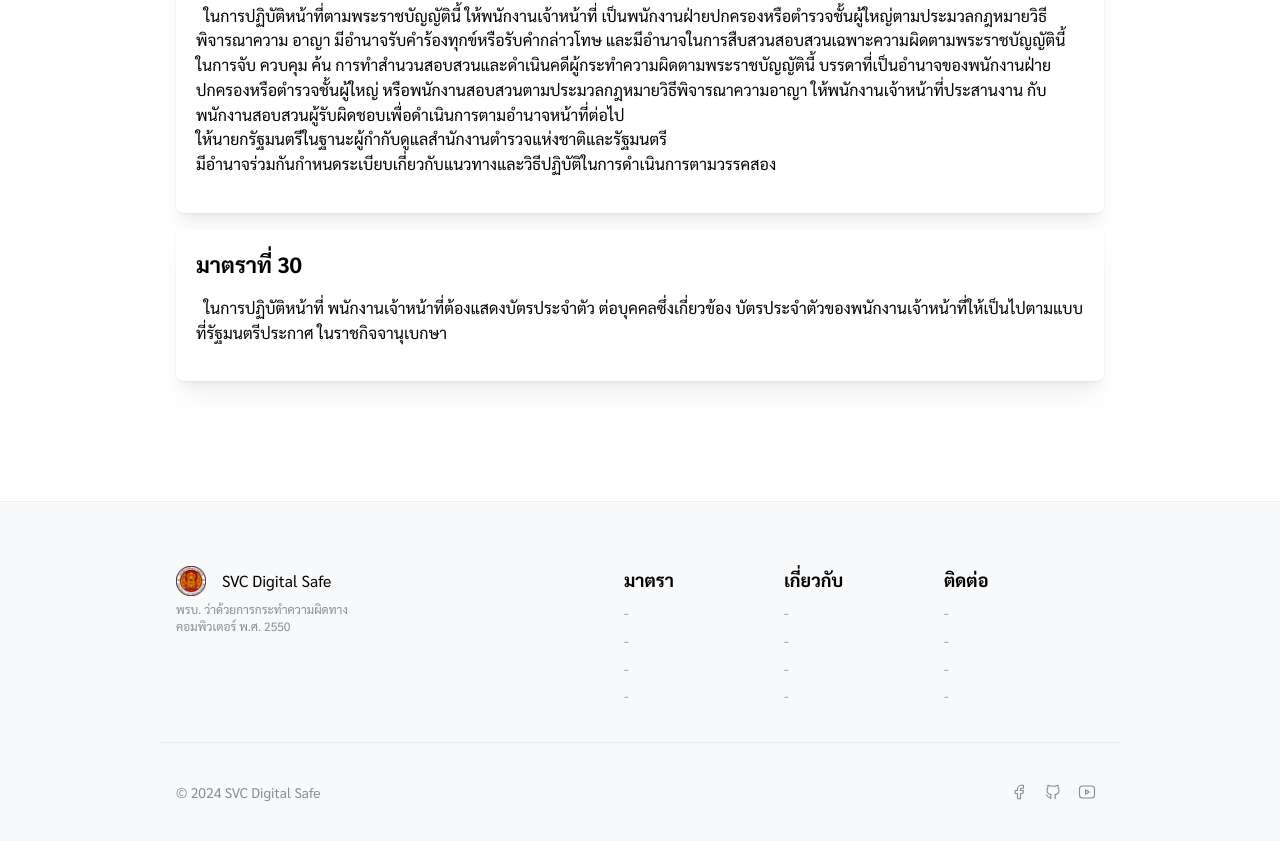
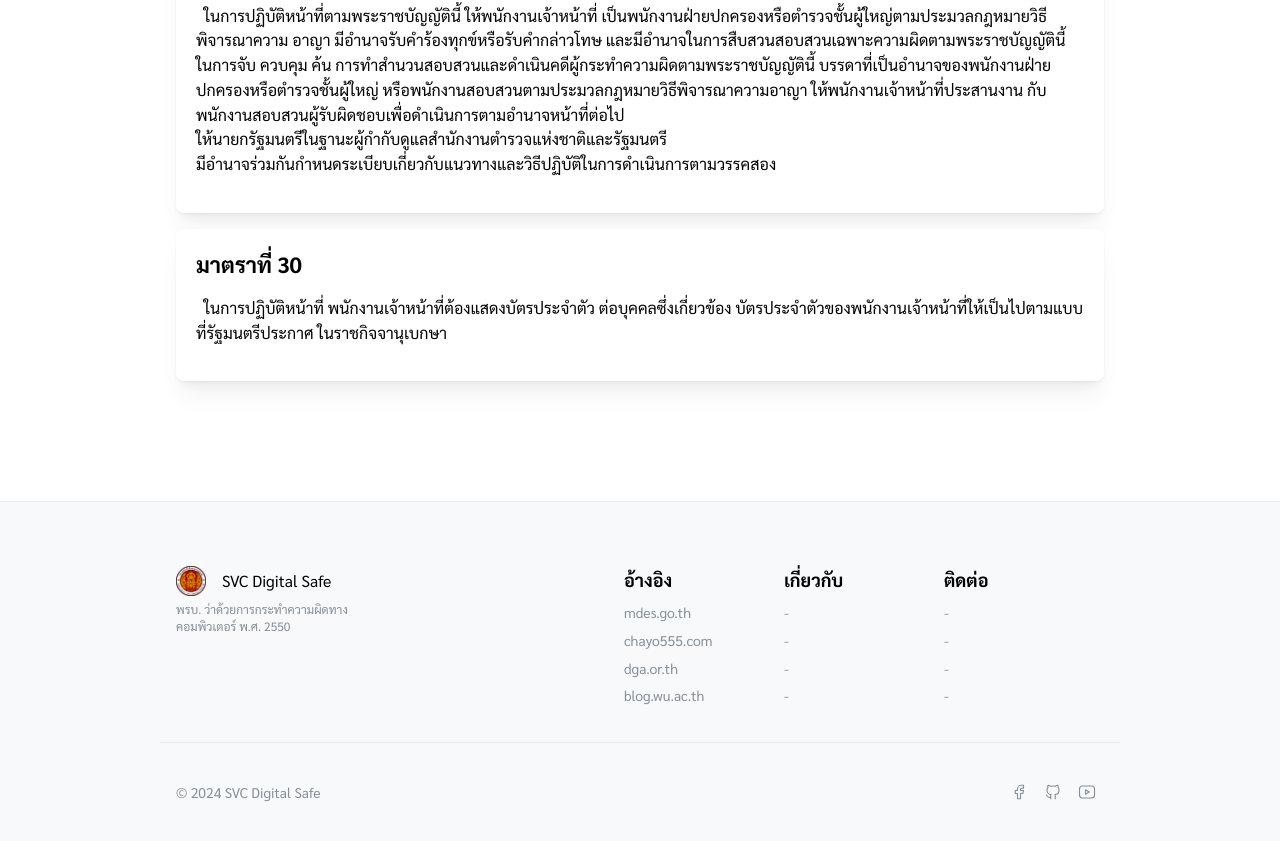
Before and after one commit to iwindd/svc-digital-safe, a Next.js app: page / in a window 1280 px wide. Shown: the part 7022-7863 px from the top of the page. Built offline with nearby package versions, Linux system fonts and the light colour scheme.

Commit message:
feat: reference

```diff
--- a/src/app/components/Footer/index.tsx
+++ b/src/app/components/Footer/index.tsx
@@ -3,23 +3,29 @@
 import {
   IconBrandFacebook,
   IconBrandGithub,
-  IconBrandInstagram,
-  IconBrandTwitter,
   IconBrandYoutube,
 } from "@tabler/icons-react";
 import { ActionIcon, Container, Group, Text } from "@mantine/core";
 import classes from "./style.module.css";
 import iStoreLogo from "../../../assets/logo.png";
 import Image from "next/image";
+import Link from "next/link";
 
-const data = [
+interface FooterData{
+  title: string;
+  external?: boolean;
+  links: { label: string; link: string; }[];
+}
+
+const data : FooterData[] = [
   {
-    title: "มาตรา",
+    title: "อ้างอิง",
+    external: true,
     links: [
-      { label: "-", link: "#" },
-      { label: "-", link: "#" },
-      { label: "-", link: "#" },
-      { label: "-", link: "#" },
+      { label: "mdes.go.th", link: "https://www.mdes.go.th/law/detail/3516-%E0%B8%9E%E0%B8%A3%E0%B8%B0%E0%B8%A3%E0%B8%B2%E0%B8%8A%E0%B8%9A%E0%B8%B1%E0%B8%8D%E0%B8%8D%E0%B8%B1%E0%B8%95%E0%B8%B4%E0%B8%A7%E0%B9%88%E0%B8%B2%E0%B8%94%E0%B9%89%E0%B8%A7%E0%B8%A2%E0%B8%81%E0%B8%B2%E0%B8%A3%E0%B8%81%E0%B8%A3%E0%B8%B0%E0%B8%97%E0%B8%B3%E0%B8%84%E0%B8%A7%E0%B8%B2%E0%B8%A1%E0%B8%9C%E0%B8%B4%E0%B8%94%E0%B9%80%E0%B8%81%E0%B8%B5%E0%B9%88%E0%B8%A2%E0%B8%A7%E0%B8%81%E0%B8%B1%E0%B8%9A%E0%B8%84%E0%B8%AD%E0%B8%A1%E0%B8%9E%E0%B8%B4%E0%B8%A7%E0%B9%80%E0%B8%95%E0%B8%AD%E0%B8%A3%E0%B9%8C-%E0%B8%9E-%E0%B8%A8--%E0%B9%92%E0%B9%95%E0%B9%95%E0%B9%90" },
+      { label: "chayo555.com", link: "https://www.chayo555.com/th/newsroom/articles/44/%E0%B8%9E%E0%B8%A3%E0%B8%9A-%E0%B8%A7%E0%B9%88%E0%B8%B2%E0%B8%94%E0%B9%89%E0%B8%A7%E0%B8%A2%E0%B8%81%E0%B8%B2%E0%B8%A3%E0%B8%81%E0%B8%A3%E0%B8%B0%E0%B8%97%E0%B8%B3%E0%B8%84%E0%B8%A7%E0%B8%B2%E0%B8%A1%E0%B8%9C%E0%B8%B4%E0%B8%94%E0%B8%97%E0%B8%B2%E0%B8%87%E0%B8%84%E0%B8%AD%E0%B8%A1%E0%B8%9E%E0%B8%B4%E0%B8%A7%E0%B9%80%E0%B8%95%E0%B8%AD%E0%B8%A3%E0%B9%8C-%E0%B8%9E%E0%B8%A8-2550" },
+      { label: "dga.or.th", link: "https://www.dga.or.th/wp-content/uploads/2016/12/file_ce8c32197b28a5d438136a3bd8252b7c.pdf" },
+      { label: "blog.wu.ac.th", link: "https://blog.wu.ac.th/archives/10462" },
     ],
   },
   {
@@ -45,15 +51,29 @@ const data = [
 export function Footer() {
   const groups = data.map((group) => {
     const links = group.links.map((link, index) => (
+      (
+        group.external ? (
           <Text<"a">
             key={index}
             className={classes.link}
             component="a"
             href={link.link}
-        onClick={(event) => event.preventDefault()}
+            target="_blank"
+            rel="noopener noreferrer"
           >
             {link.label}
           </Text>
+        ):(
+          <Text
+            key={index}
+            className={classes.link}
+            component={Link}
+            href={link.link}
+          >
+            {link.label}
+          </Text>
+        )
+      )
     ));
 
     return (
```
Lines whose indentation alone changed are shown as unchanged.
